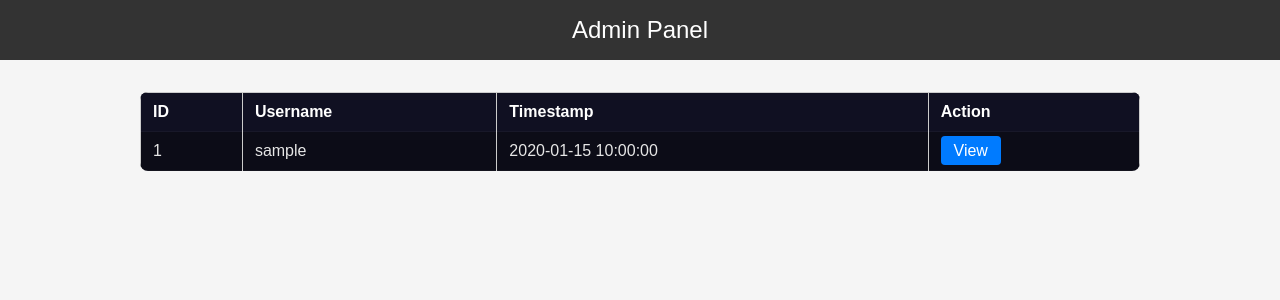
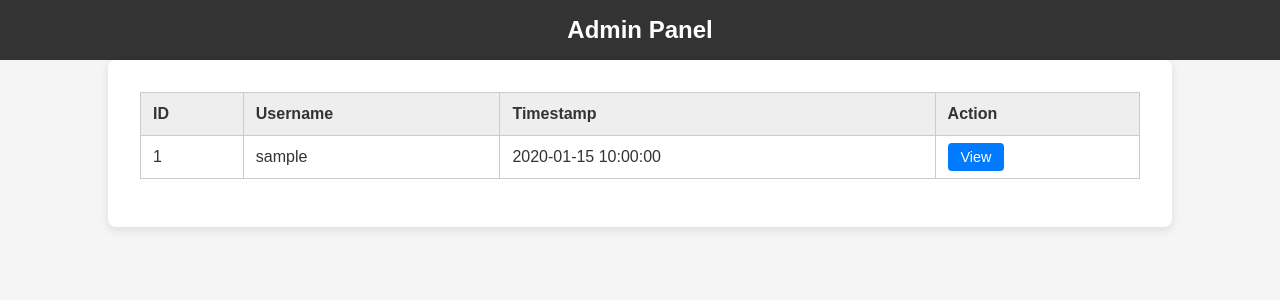
Before and after one commit to d82576668-ux/cookie_panel, a Flask app: template templates/admin.html in a window 1280 px wide. Shown: the top 300 px of the page. Run offline with Flask 3, Linux system fonts and the light colour scheme; the template is opened without the code that fills it: most values are stand-ins (such as "Sample title", 1, 10 or a date in 2020); some libraries are stand-ins or nearby versions.

Commit message:
Update style.css

```diff
--- a/static/style.css
+++ b/static/style.css
@@ -1,11 +1,131 @@
-body { font-family: Inter, Arial, sans-serif; background:#0f0f1f; color:#e6e6e6; margin:0; }
-header { background: linear-gradient(90deg,#ff0080,#8000ff); padding:18px; font-size:20px; text-align:center; color:#fff; }
-.container { max-width:1100px; margin:18px auto; padding:0 12px; }
-.users-table { width:100%; border-collapse:collapse; background:#0c0c17; border-radius:8px; overflow:hidden; }
-.users-table th, .users-table td { padding:10px 12px; border-bottom:1px solid rgba(255,255,255,0.03); text-align:left; }
-.users-table thead th { background:#101022; color:#fff; }
-.btn { background:linear-gradient(90deg,#ff0080,#8000ff); color:#fff; padding:8px 12px; border-radius:8px; text-decoration:none; }
-.user-card { background:rgba(30,30,50,0.85); padding:16px; border-radius:12px; box-shadow:0 8px 30px rgba(0,0,0,0.6); }
-.json-box { background:#0b0b13; padding:12px; border-radius:8px; font-family:monospace; font-size:13px; white-space:pre-wrap; max-height:420px; overflow:auto; }
-.action-btn { background:linear-gradient(90deg,#ff0080,#8000ff); border:none; color:#fff; padding:8px 10px; border-radius:8px; cursor:pointer; margin:6px 0; }
-.screenshot { max-width:100%; border-radius:10px; box-shadow:0 6px 24px rgba(0,0,0,0.6); }
+/* --- Общие стили --- */
+body {
+    font-family: 'Segoe UI', Tahoma, Geneva, Verdana, sans-serif;
+    background-color: #f4f6f8;
+    margin: 0;
+    padding: 0;
+    color: #333;
+}
+
+header {
+    background-color: #2c3e50;
+    color: #fff;
+    padding: 1rem;
+    text-align: center;
+    font-size: 1.6rem;
+    font-weight: bold;
+}
+
+.container {
+    max-width: 1000px;
+    margin: 2rem auto;
+    background-color: #fff;
+    padding: 1.5rem 2rem;
+    border-radius: 8px;
+    box-shadow: 0 3px 10px rgba(0,0,0,0.1);
+}
+
+/* --- Таблицы --- */
+table {
+    width: 100%;
+    border-collapse: collapse;
+    margin-bottom: 1rem;
+}
+
+th, td {
+    padding: 0.75rem 1rem;
+    border: 1px solid #ddd;
+    text-align: left;
+}
+
+th {
+    background-color: #ecf0f1;
+}
+
+tr:hover {
+    background-color: #f1f7fb;
+}
+
+.btn {
+    padding: 0.4rem 0.8rem;
+    background-color: #3498db;
+    color: #fff;
+    text-decoration: none;
+    border-radius: 4px;
+    font-size: 0.9rem;
+}
+
+.btn:hover {
+    background-color: #2980b9;
+}
+
+/* --- Формы --- */
+form label {
+    display: block;
+    margin: 0.5rem 0;
+    font-weight: 500;
+}
+
+input[type="text"], textarea, input[type="file"] {
+    width: 100%;
+    padding: 0.5rem;
+    margin-top: 0.2rem;
+    border: 1px solid #ccc;
+    border-radius: 4px;
+    font-size: 0.95rem;
+    box-sizing: border-box;
+}
+
+button {
+    padding: 0.5rem 1rem;
+    margin-top: 1rem;
+    background-color: #27ae60;
+    color: #fff;
+    border: none;
+    border-radius: 4px;
+    cursor: pointer;
+    font-size: 1rem;
+}
+
+button:hover {
+    background-color: #1e8449;
+}
+
+/* --- User detail --- */
+.user-card p {
+    margin: 0.4rem 0;
+}
+
+.json-box {
+    background: #ecf0f1;
+    padding: 0.5rem;
+    white-space: pre-wrap;
+    border-radius: 4px;
+    overflow-x: auto;
+}
+
+.action-btn {
+    margin: 0.3rem 0;
+    padding: 0.3rem 0.6rem;
+    background: #2980b9;
+    color: #fff;
+    border: none;
+    border-radius: 4px;
+    cursor: pointer;
+}
+
+.action-btn:hover {
+    background: #1c5980;
+}
+
+.screenshot {
+    max-width: 100%;
+    margin-top: 0.5rem;
+    border: 1px solid #ccc;
+    border-radius: 4px;
+}
+
+/* --- Заголовки --- */
+h3 {
+    margin-top: 1rem;
+}
```
